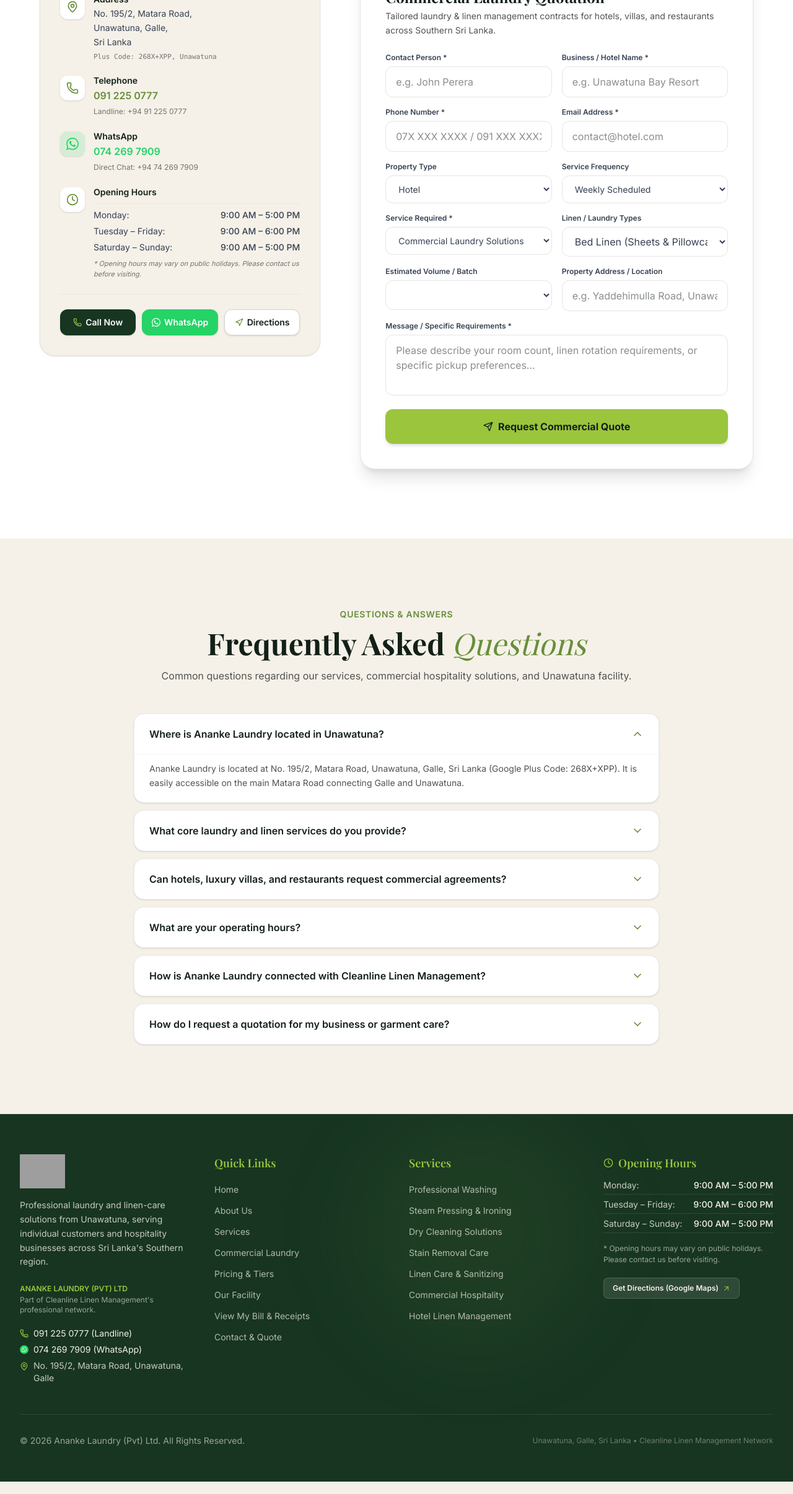
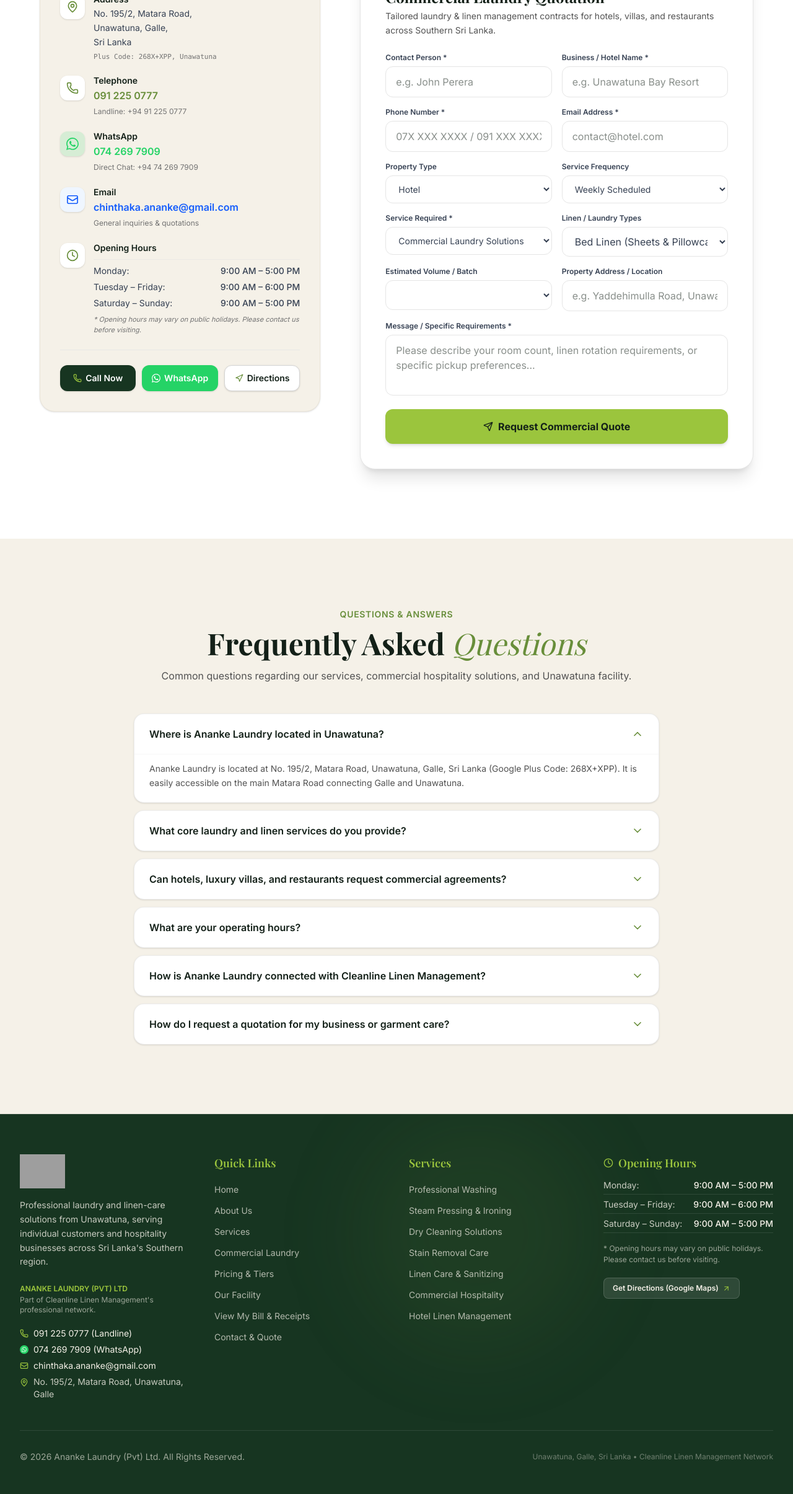
Before and after one commit to raveenn10-bit/Ananke-Laundry-Service, a Next.js app: page /contact in a window 1280 px wide. Shown: the part 1066-3476 px from the top of the page at 62% size. Built offline with nearby package versions, Linux system fonts and the light colour scheme; grey boxes are pictures that could not be loaded.

Commit message:
feat: add chinthaka.ananke@gmail.com email to Footer, Contact page and schema.org

```diff
--- a/src/app/layout.tsx
+++ b/src/app/layout.tsx
@@ -80,6 +80,7 @@
     '@id': 'https://anankelaundry.com/#organization',
     url: 'https://anankelaundry.com',
     telephone: '+94912250777',
+    email: 'chinthaka.ananke@gmail.com',
     priceRange: '$$',
     parentOrganization: {
       '@type': 'Organization',
--- a/src/components/Footer.tsx
+++ b/src/components/Footer.tsx
@@ -76,6 +76,15 @@
                   </svg>
                 </span>
                 <span>074 269 7909 (WhatsApp)</span>
+              </a>
+              <a
+                href="mailto:chinthaka.ananke@gmail.com"
+                className="inline-flex items-center gap-2 text-cream hover:text-accent transition-colors"
+              >
+                <svg className="w-3.5 h-3.5 text-accent shrink-0" fill="none" viewBox="0 0 24 24" stroke="currentColor" strokeWidth={2}>
+                  <path strokeLinecap="round" strokeLinejoin="round" d="M21.75 6.75v10.5a2.25 2.25 0 01-2.25 2.25h-15a2.25 2.25 0 01-2.25-2.25V6.75m19.5 0A2.25 2.25 0 0019.5 4.5h-15a2.25 2.25 0 00-2.25 2.25m19.5 0v.243a2.25 2.25 0 01-1.07 1.916l-7.5 4.615a2.25 2.25 0 01-2.36 0L3.32 8.91a2.25 2.25 0 01-1.07-1.916V6.75" />
+                </svg>
+                <span>chinthaka.ananke@gmail.com</span>
               </a>
               <a
                 href="https://maps.app.goo.gl/HLJGzPCVZwySjSTK6?g_st=ic"
--- a/src/components/sections/Contact.tsx
+++ b/src/components/sections/Contact.tsx
@@ -195,6 +195,24 @@
                       074 269 7909
                     </a>
                     <span className="text-xs text-gray-500">Direct Chat: +94 74 269 7909</span>
+                  </div>
+                </div>
+
+                <div className="flex items-start gap-3.5">
+                  <div className="bg-blue-50 p-2.5 rounded-xl text-blue-600 shadow-sm shrink-0 mt-0.5">
+                    <svg className="w-5 h-5" fill="none" viewBox="0 0 24 24" stroke="currentColor" strokeWidth={2}>
+                      <path strokeLinecap="round" strokeLinejoin="round" d="M21.75 6.75v10.5a2.25 2.25 0 01-2.25 2.25h-15a2.25 2.25 0 01-2.25-2.25V6.75m19.5 0A2.25 2.25 0 0019.5 4.5h-15a2.25 2.25 0 00-2.25 2.25m19.5 0v.243a2.25 2.25 0 01-1.07 1.916l-7.5 4.615a2.25 2.25 0 01-2.36 0L3.32 8.91a2.25 2.25 0 01-1.07-1.916V6.75" />
+                    </svg>
+                  </div>
+                  <div>
+                    <h4 className="font-semibold text-dark text-sm mb-0.5">Email</h4>
+                    <a
+                      href="mailto:chinthaka.ananke@gmail.com"
+                      className="text-blue-600 hover:underline font-semibold transition-colors block text-sm sm:text-base"
+                    >
+                      chinthaka.ananke@gmail.com
+                    </a>
+                    <span className="text-xs text-gray-500">General inquiries & quotations</span>
                   </div>
                 </div>
 
```
